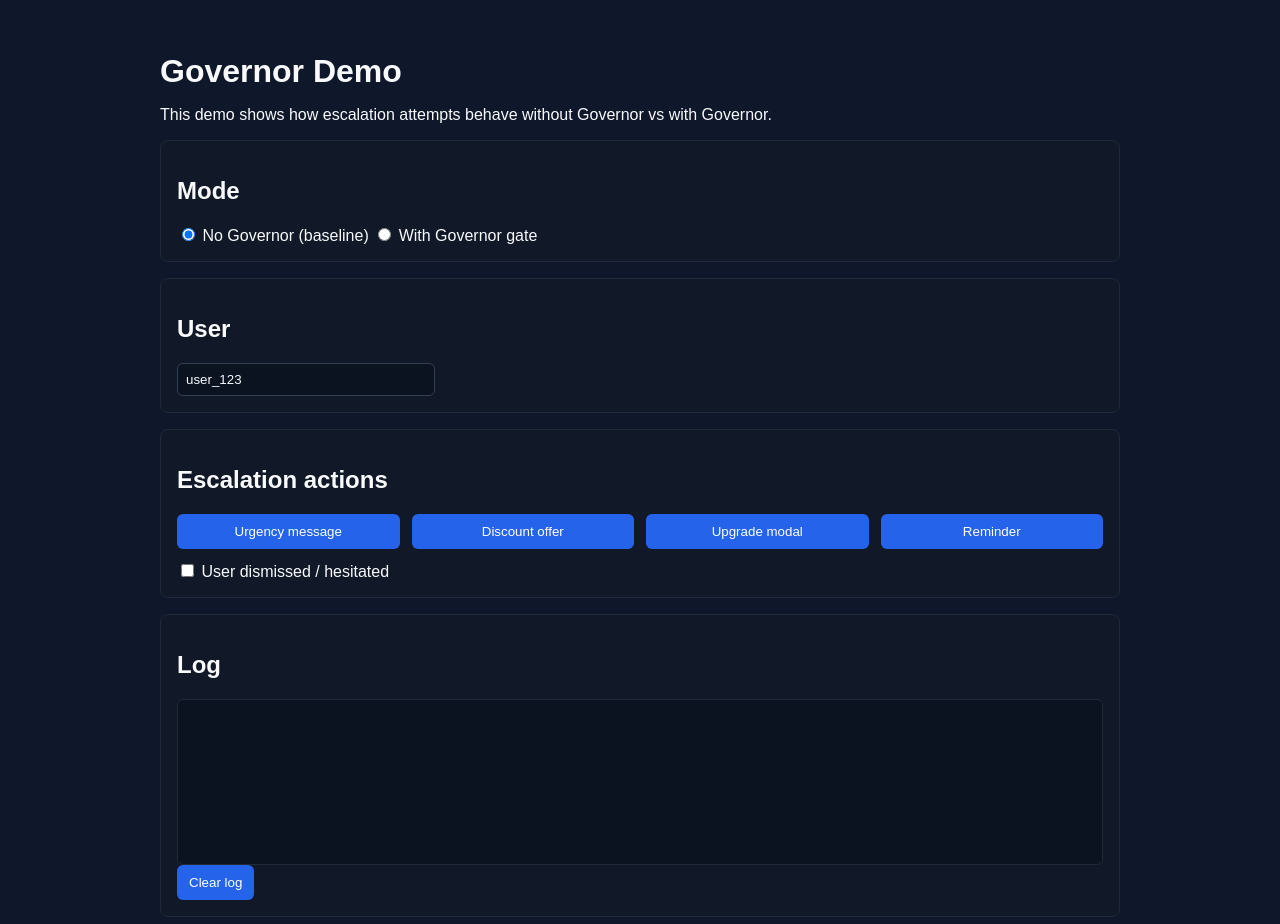
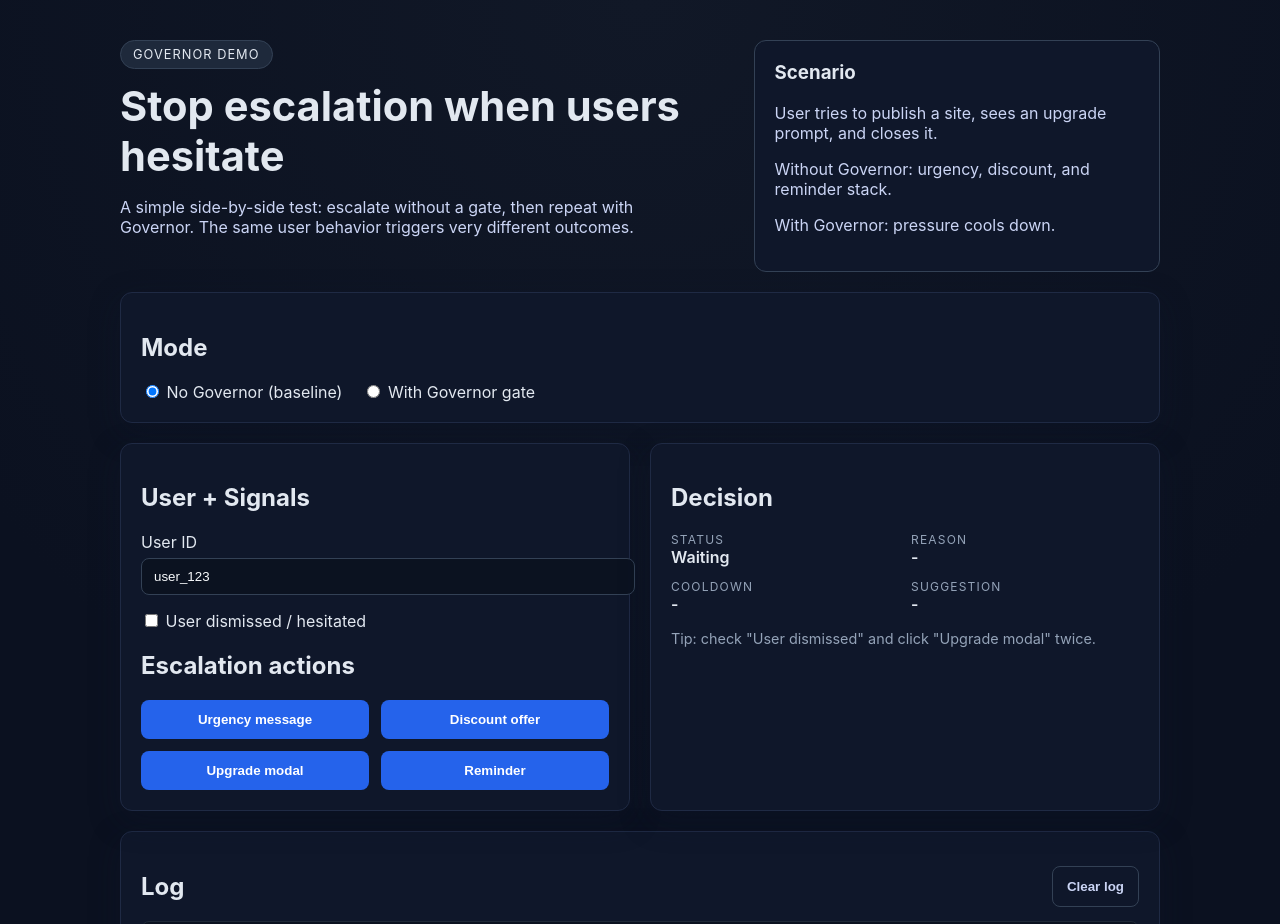
Before and after one commit to chonibe/SoftStop, a website: page demo/index.html in a window 1280 px wide. Shown: the top 924 px of the page. Drawn offline with Linux system fonts and the light colour scheme.

Commit message:
Improve demo UI

```diff
--- a/demo/demo.js
+++ b/demo/demo.js
@@ -1,6 +1,10 @@
 const logEl = document.getElementById("log");
 const userIdEl = document.getElementById("userId");
 const dismissedEl = document.getElementById("dismissed");
+const statusValue = document.getElementById("statusValue");
+const reasonValue = document.getElementById("reasonValue");
+const cooldownValue = document.getElementById("cooldownValue");
+const suggestValue = document.getElementById("suggestValue");
 
 const log = (message) => {
   const time = new Date().toLocaleTimeString();
@@ -9,6 +13,18 @@ const log = (message) => {
 
 const getMode = () =>
   document.querySelector('input[name="mode"]:checked').value;
+
+const setDecision = ({
+  status = "Waiting",
+  reason = "-",
+  cooldown = "-",
+  suggestion = "-"
+} = {}) => {
+  statusValue.textContent = status;
+  reasonValue.textContent = reason;
+  cooldownValue.textContent = cooldown;
+  suggestValue.textContent = suggestion;
+};
 
 const basePath =
   window.location.hostname === "localhost" ? "/v1" : "/api";
@@ -31,11 +47,17 @@ const handleAction = async (actionType) => {
   const mode = getMode();
   if (!userId) {
     log("Enter a user id.");
+    setDecision({ status: "Missing user" });
     return;
   }
 
   if (mode === "no-governor") {
     log(`No Governor: executed ${actionType}.`);
+    setDecision({
+      status: "Allowed",
+      reason: "baseline",
+      suggestion: "-"
+    });
     return;
   }
 
@@ -48,6 +70,12 @@ const handleAction = async (actionType) => {
             ? ` Suggest: ${decision.suggestedActionType}.`
             : "")
       );
+      setDecision({
+        status: "Blocked",
+        reason: decision.reason,
+        cooldown: decision.cooldownUntil ?? "-",
+        suggestion: decision.suggestedActionType ?? "-"
+      });
       await callApi(`${basePath}/record`, {
         userId,
         actionType,
@@ -62,6 +90,12 @@ const handleAction = async (actionType) => {
       `Governor allowed ${actionType}.` +
         (dismissed ? " User dismissed." : "")
     );
+    setDecision({
+      status: "Allowed",
+      reason: decision.reason,
+      cooldown: decision.cooldownUntil ?? "-",
+      suggestion: decision.suggestedActionType ?? "-"
+    });
 
     await callApi(`${basePath}/record`, {
       userId,
@@ -72,6 +106,7 @@ const handleAction = async (actionType) => {
     });
   } catch (error) {
     log(`Error: ${error.message}`);
+    setDecision({ status: "Error", reason: "request_failed" });
   }
 };
 
@@ -81,4 +116,7 @@ document.querySelectorAll("[data-action]").forEach((button) => {
 
 document.getElementById("clearLog").addEventListener("click", () => {
   logEl.textContent = "";
+  setDecision({});
 });
+
+setDecision({});
--- a/demo/index.html
+++ b/demo/index.html
@@ -8,16 +8,27 @@
   </head>
   <body>
     <main class="container">
-      <header>
-        <h1>Governor Demo</h1>
+      <header class="hero">
+        <div>
+          <span class="badge">Governor Demo</span>
+          <h1>Stop escalation when users hesitate</h1>
           <p>
-          This demo shows how escalation attempts behave without Governor vs
-          with Governor.
+            A simple side-by-side test: escalate without a gate, then repeat
+            with Governor. The same user behavior triggers very different
+            outcomes.
           </p>
+        </div>
+        <div class="hero-card">
+          <h3>Scenario</h3>
+          <p>User tries to publish a site, sees an upgrade prompt, and closes it.</p>
+          <p>Without Governor: urgency, discount, and reminder stack.</p>
+          <p>With Governor: pressure cools down.</p>
+        </div>
       </header>
 
       <section class="panel">
         <h2>Mode</h2>
+        <div class="toggle">
           <label>
             <input type="radio" name="mode" value="no-governor" checked />
             No Governor (baseline)
@@ -26,14 +37,21 @@
             <input type="radio" name="mode" value="governor" />
             With Governor gate
           </label>
+        </div>
       </section>
 
-      <section class="panel">
-        <h2>User</h2>
+      <section class="grid">
+        <div class="panel">
+          <h2>User + Signals</h2>
+          <label class="field">
+            User ID
             <input id="userId" type="text" value="user_123" />
-      </section>
+          </label>
+          <label class="checkbox">
+            <input id="dismissed" type="checkbox" />
+            User dismissed / hesitated
+          </label>
 
-      <section class="panel">
           <h2>Escalation actions</h2>
           <div class="actions">
             <button data-action="urgency">Urgency message</button>
@@ -41,16 +59,40 @@
             <button data-action="interruption">Upgrade modal</button>
             <button data-action="reminder">Reminder</button>
           </div>
-        <label class="checkbox">
-          <input id="dismissed" type="checkbox" />
-          User dismissed / hesitated
-        </label>
+        </div>
+
+        <div class="panel">
+          <h2>Decision</h2>
+          <div class="decision">
+            <div>
+              <span class="label">Status</span>
+              <span id="statusValue" class="value">Waiting</span>
+            </div>
+            <div>
+              <span class="label">Reason</span>
+              <span id="reasonValue" class="value">-</span>
+            </div>
+            <div>
+              <span class="label">Cooldown</span>
+              <span id="cooldownValue" class="value">-</span>
+            </div>
+            <div>
+              <span class="label">Suggestion</span>
+              <span id="suggestValue" class="value">-</span>
+            </div>
+          </div>
+          <p class="hint">
+            Tip: check "User dismissed" and click "Upgrade modal" twice.
+          </p>
+        </div>
       </section>
 
       <section class="panel">
+        <div class="panel-header">
           <h2>Log</h2>
+          <button id="clearLog" class="ghost">Clear log</button>
+        </div>
         <div id="log" class="log"></div>
-        <button id="clearLog">Clear log</button>
       </section>
     </main>
 
--- a/demo/styles.css
+++ b/demo/styles.css
@@ -1,26 +1,81 @@
 body {
   margin: 0;
-  font-family: Arial, sans-serif;
-  background: #0f172a;
-  color: #f8fafc;
+  font-family: "Inter", "Segoe UI", Arial, sans-serif;
+  background: radial-gradient(circle at top, #111827, #0b1120 60%);
+  color: #e2e8f0;
 }
 
 .container {
-  max-width: 960px;
+  max-width: 1040px;
   margin: 0 auto;
-  padding: 32px 20px 60px;
+  padding: 40px 20px 80px;
 }
 
-header h1 {
-  margin-bottom: 8px;
+.hero {
+  display: grid;
+  grid-template-columns: 1.5fr 1fr;
+  gap: 24px;
+  align-items: start;
+}
+
+.hero h1 {
+  font-size: 2.6rem;
+  margin: 12px 0;
+}
+
+.hero p {
+  color: #cbd5f5;
+  max-width: 520px;
+}
+
+.badge {
+  display: inline-block;
+  padding: 6px 12px;
+  border-radius: 999px;
+  background: #1e293b;
+  border: 1px solid #334155;
+  font-size: 0.8rem;
+  text-transform: uppercase;
+  letter-spacing: 0.08em;
+}
+
+.hero-card {
+  background: #0f172a;
+  border: 1px solid #334155;
+  border-radius: 12px;
+  padding: 20px;
+  color: #e2e8f0;
+}
+
+.hero-card h3 {
+  margin-top: 0;
 }
 
 .panel {
-  background: #111827;
-  border: 1px solid #1f2937;
-  border-radius: 8px;
-  padding: 16px;
-  margin-top: 16px;
+  background: #0f172a;
+  border: 1px solid #1f2a44;
+  border-radius: 12px;
+  padding: 20px;
+  margin-top: 20px;
+  box-shadow: 0 10px 30px rgba(15, 23, 42, 0.35);
+}
+
+.panel-header {
+  display: flex;
+  align-items: center;
+  justify-content: space-between;
+}
+
+.toggle {
+  display: flex;
+  gap: 20px;
+  flex-wrap: wrap;
+}
+
+.grid {
+  display: grid;
+  gap: 20px;
+  grid-template-columns: repeat(auto-fit, minmax(300px, 1fr));
 }
 
 .actions {
@@ -34,35 +89,84 @@ button {
   background: #2563eb;
   color: #fff;
   border: none;
-  padding: 10px 12px;
-  border-radius: 6px;
+  padding: 12px 14px;
+  border-radius: 8px;
   cursor: pointer;
+  font-weight: 600;
 }
 
 button:hover {
   background: #1d4ed8;
 }
 
+button.ghost {
+  background: transparent;
+  border: 1px solid #334155;
+  color: #cbd5f5;
+}
+
+button.ghost:hover {
+  background: #111827;
+}
+
 input[type="text"] {
-  width: 240px;
-  padding: 8px;
-  border-radius: 6px;
+  width: 100%;
+  padding: 10px 12px;
+  border-radius: 8px;
   border: 1px solid #334155;
   background: #0b1220;
   color: #f8fafc;
+  margin-top: 6px;
+}
+
+.field {
+  display: block;
+  margin-bottom: 16px;
 }
 
 .checkbox {
   display: block;
-  margin-top: 12px;
+  margin-top: 8px;
+}
+
+.decision {
+  display: grid;
+  gap: 12px;
+  grid-template-columns: repeat(auto-fit, minmax(160px, 1fr));
+  margin: 16px 0;
+}
+
+.label {
+  display: block;
+  font-size: 0.75rem;
+  text-transform: uppercase;
+  letter-spacing: 0.1em;
+  color: #94a3b8;
+}
+
+.value {
+  font-size: 1rem;
+  font-weight: 600;
+}
+
+.hint {
+  color: #94a3b8;
+  font-size: 0.9rem;
 }
 
 .log {
   background: #0b1220;
   border: 1px solid #1f2937;
-  border-radius: 6px;
-  padding: 12px;
-  min-height: 140px;
+  border-radius: 8px;
+  padding: 14px;
+  min-height: 160px;
   font-family: "Courier New", monospace;
   white-space: pre-wrap;
+  color: #e2e8f0;
 }
+
+@media (max-width: 860px) {
+  .hero {
+    grid-template-columns: 1fr;
+  }
+}
```
Also changed, not shown: docs/features/governor/COMMIT_LOG.md (+5 -0 lines), README.md. Lines whose indentation alone changed are shown as unchanged.
